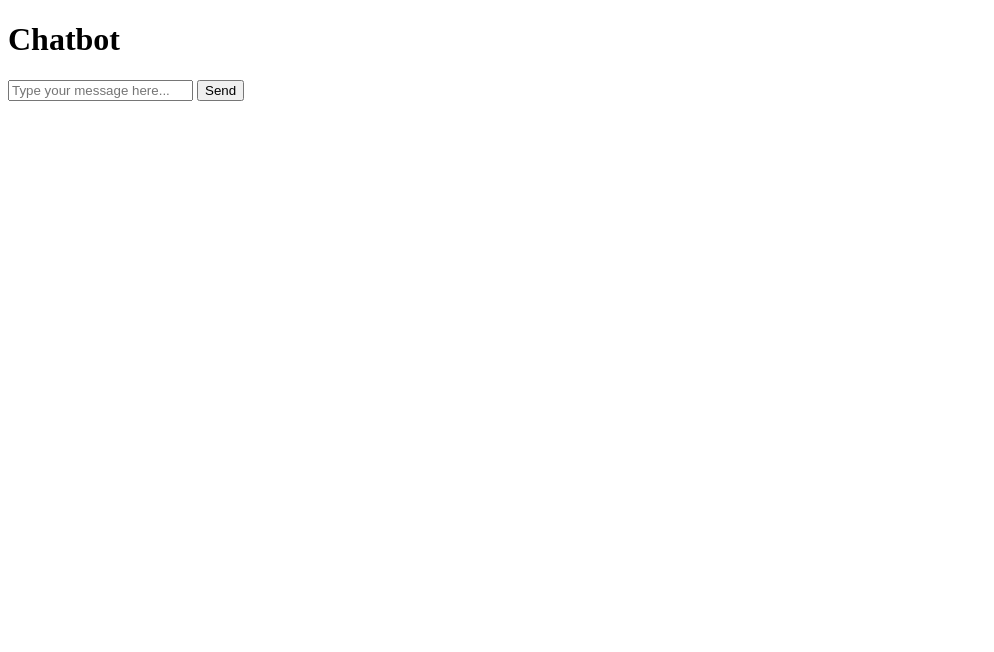
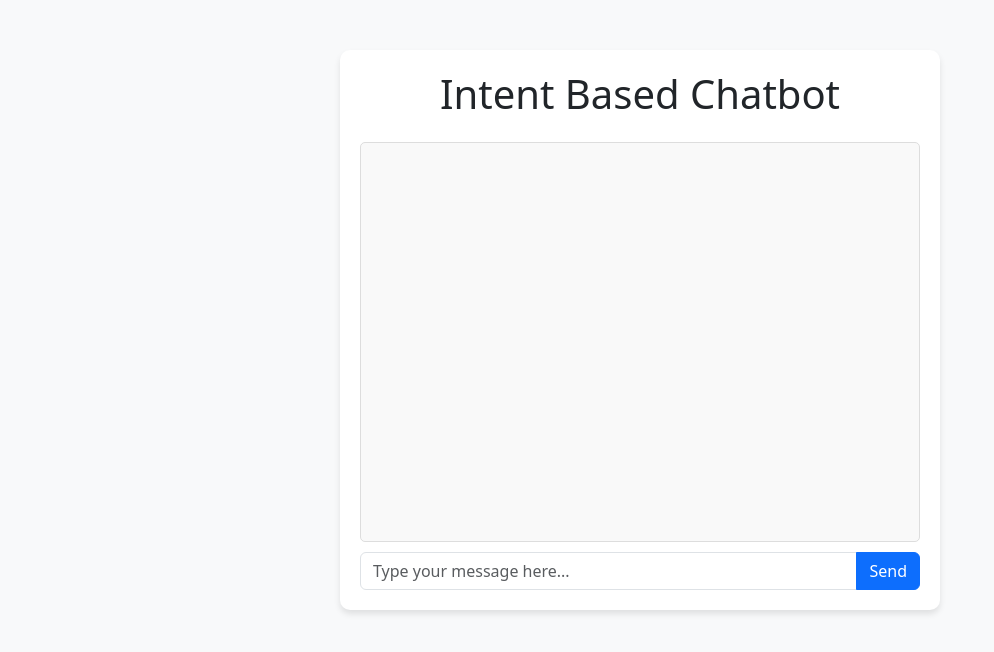
Before and after one commit to musab-uwo/COMPSCI_9873_BIAI_Chatbot, a website: page nodejs-frontend/public/index.html in a window 1280 px wide. Shown: the whole page, without its empty margins (0-994 px from the left). Drawn offline with nearby package versions, Linux system fonts and the light colour scheme.

Commit message:
Merging pull request 1 frontend

```diff
--- a/nodejs-frontend/public/index.html
+++ b/nodejs-frontend/public/index.html
@@ -4,18 +4,61 @@
     <meta charset="UTF-8">
     <meta name="viewport" content="width=device-width, initial-scale=1.0">
     <title>Chatbot</title>
+    <!-- Bootstrap CSS -->
+    <link href="https://cdn.jsdelivr.net/npm/bootstrap@5.3.2/dist/css/bootstrap.min.css" rel="stylesheet">
+    <!-- Custom CSS (optional) -->
+    <style>
+        body {
+            background-color: #f8f9fa;
+        }
+        #chatbox {
+            max-width: 600px;
+            margin: 50px auto;
+            padding: 20px;
+            background-color: #fff;
+            border-radius: 10px;
+            box-shadow: 0 4px 6px rgba(0, 0, 0, 0.1);
+        }
+        #messages {
+            height: 400px;
+            overflow-y: auto;
+            border: 1px solid #ddd;
+            border-radius: 5px;
+            padding: 10px;
+            margin-bottom: 10px;
+            background-color: #f9f9f9;
+        }
+        .message {
+            margin-bottom: 10px;
+        }
+        .message strong {
+            color: #007bff;
+        }
+        .input-group {
+            margin-top: 10px;
+        }
+    </style>
 </head>
 <body>
-    <h1>Chatbot</h1>
-    <div id="chatbox">
-        <div id="messages"></div>
-        <input type="text" id="message" placeholder="Type your message here...">
-        <button onclick="sendMessage()">Send</button>
+    <div class="container">
+        <div id="chatbox">
+            <h1 class="text-center mb-4">Intent Based Chatbot</h1>
+            <div id="messages"></div>
+            <div class="input-group">
+                <input type="text" id="message" class="form-control" placeholder="Type your message here...">
+                <button class="btn btn-primary" onclick="sendMessage()">Send</button>
+            </div>
+        </div>
     </div>
+
+    <!-- Bootstrap JS (optional, for interactive components) -->
+    <script src="https://cdn.jsdelivr.net/npm/bootstrap@5.3.2/dist/js/bootstrap.bundle.min.js"></script>
 
     <script>
         async function sendMessage() {
             const message = document.getElementById('message').value;
+            if (!message.trim()) return; // Don't send empty messages
+
             const response = await fetch('http://localhost:5000/chat', {
                 method: 'POST',
                 headers: {
@@ -25,9 +68,18 @@
             });
             const data = await response.json();
             const messagesDiv = document.getElementById('messages');
-            messagesDiv.innerHTML += `<p><strong>You:</strong> ${message}</p>`;
-            messagesDiv.innerHTML += `<p><strong>Bot:</strong> ${data.response}</p>`;
+
+            // Add user message
+            messagesDiv.innerHTML += `<div class="message"><strong>You:</strong> ${message}</div>`;
+
+            // Add bot response
+            messagesDiv.innerHTML += `<div class="message"><strong>Bot:</strong> ${data.response}</div>`;
+
+            // Clear input field
             document.getElementById('message').value = '';
+
+            // Scroll to the bottom of the messages div
+            messagesDiv.scrollTop = messagesDiv.scrollHeight;
         }
     </script>
 </body>
```
